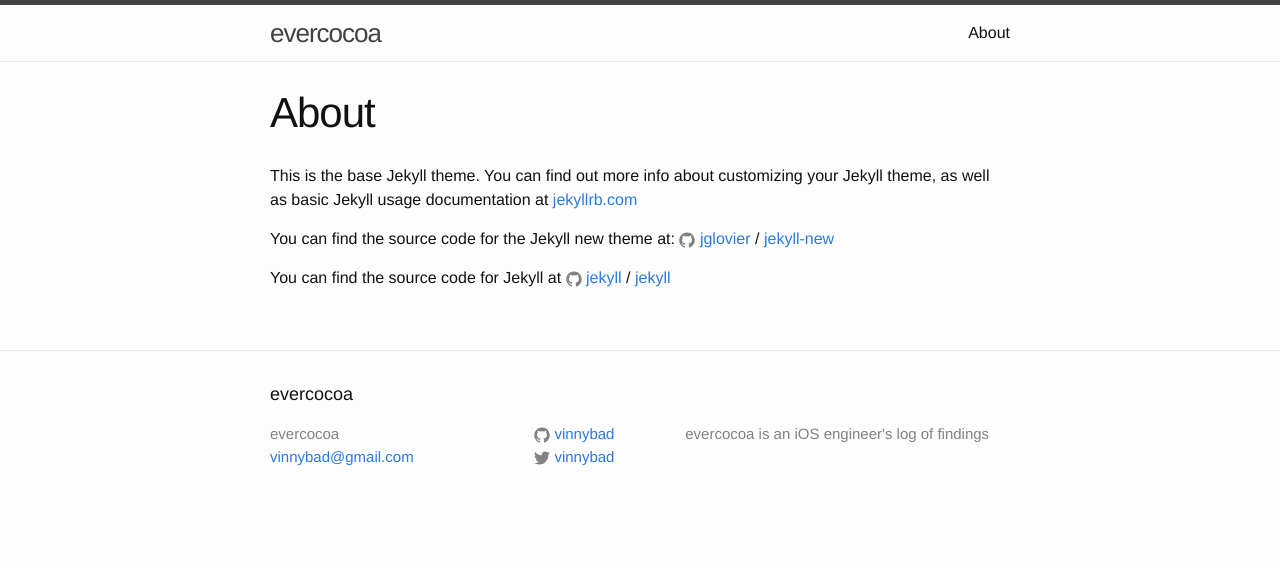
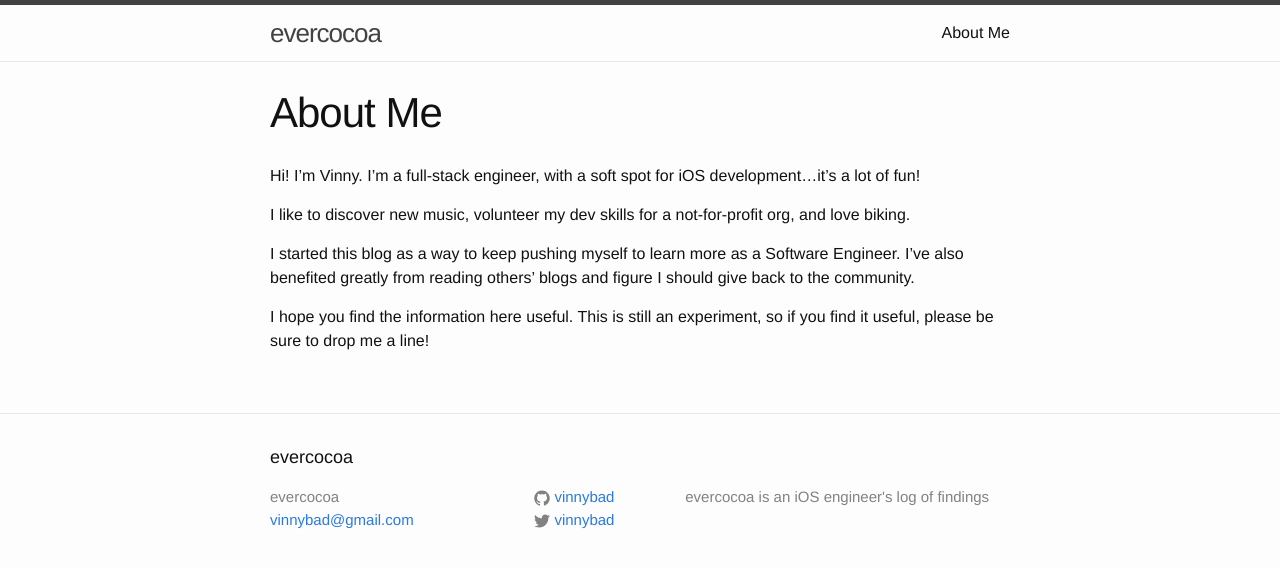
Before and after one commit to vinnybad/vinnybad.github.io, a Jekyll site: the page built from about.md, in a window 1280 px wide. Shown: the top 568 px of the page. Built offline with Jekyll 4.4.1, drawn with Linux system fonts in a browser that asks for light colours.

Commit message:
edited about me

```diff
--- a/about.md
+++ b/about.md
@@ -1,15 +1,13 @@
 ---
 layout: page
-title: About
+title: About Me
 permalink: /about/
 ---
 
-This is the base Jekyll theme. You can find out more info about customizing your Jekyll theme, as well as basic Jekyll usage documentation at [jekyllrb.com](http://jekyllrb.com/)
+Hi!  I'm Vinny. I'm a full-stack engineer, with a soft spot for iOS development...it's a lot of fun!
 
-You can find the source code for the Jekyll new theme at:
-{% include icon-github.html username="jglovier" %} /
-[jekyll-new](https://github.com/jglovier/jekyll-new)
+I like to discover new music, volunteer my dev skills for a not-for-profit org, and love biking.
 
-You can find the source code for Jekyll at
-{% include icon-github.html username="jekyll" %} /
-[jekyll](https://github.com/jekyll/jekyll)
+I started this blog as a way to keep pushing myself to learn more as a Software Engineer.  I've also benefited greatly from reading others' blogs and figure I should give back to the community.
+
+I hope you find the information here useful.  This is still an experiment, so if you find it useful, please be sure to drop me a line!
--- a/index.html
+++ b/index.html
@@ -4,7 +4,7 @@
 
 <div class="home">
 
-  <h1 class="page-heading">Posts</h1>
+  <!--h1 class="page-heading">Posts</h1-->
 
   <ul class="post-list">
     {% for post in site.posts %}
```
